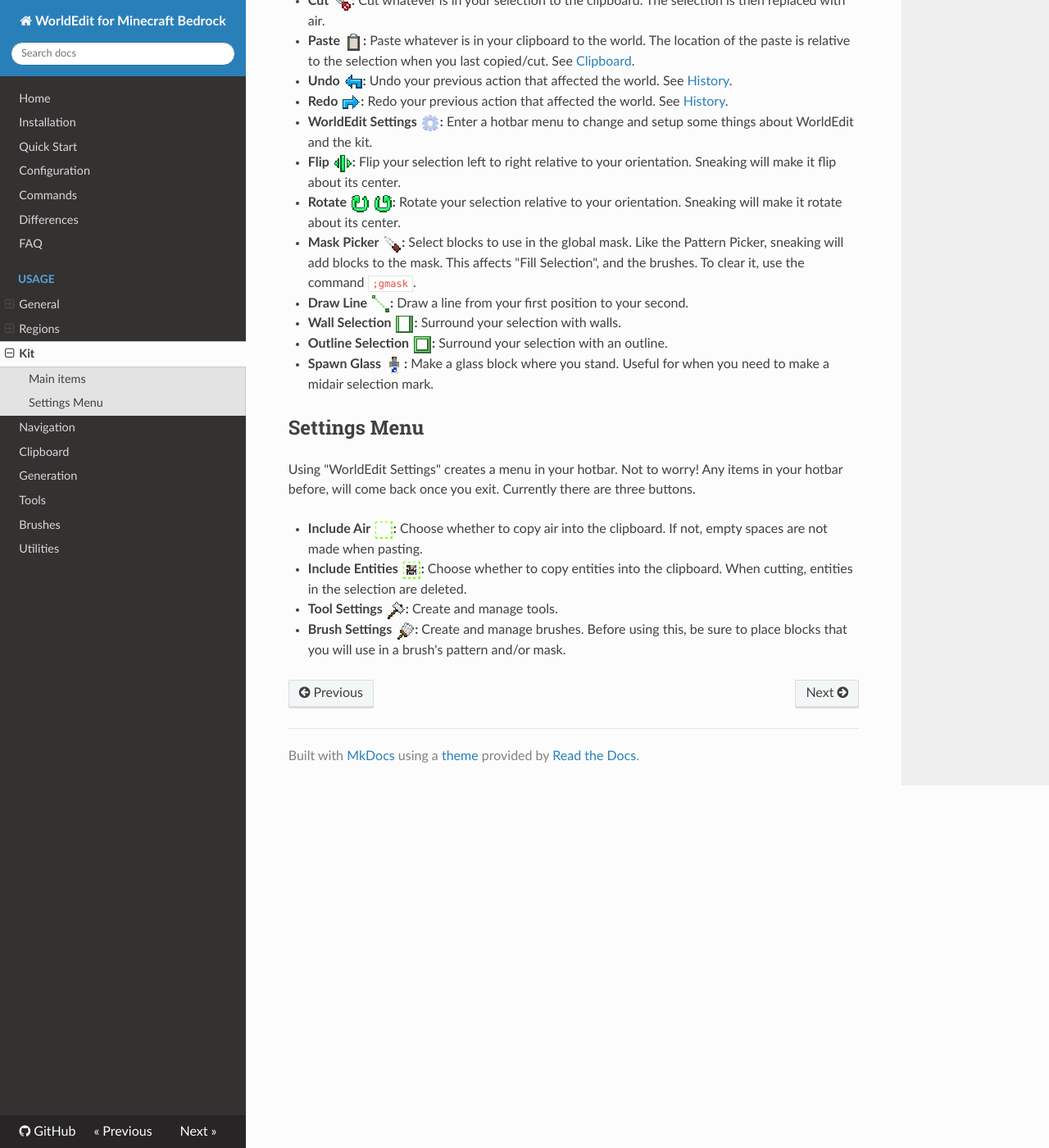
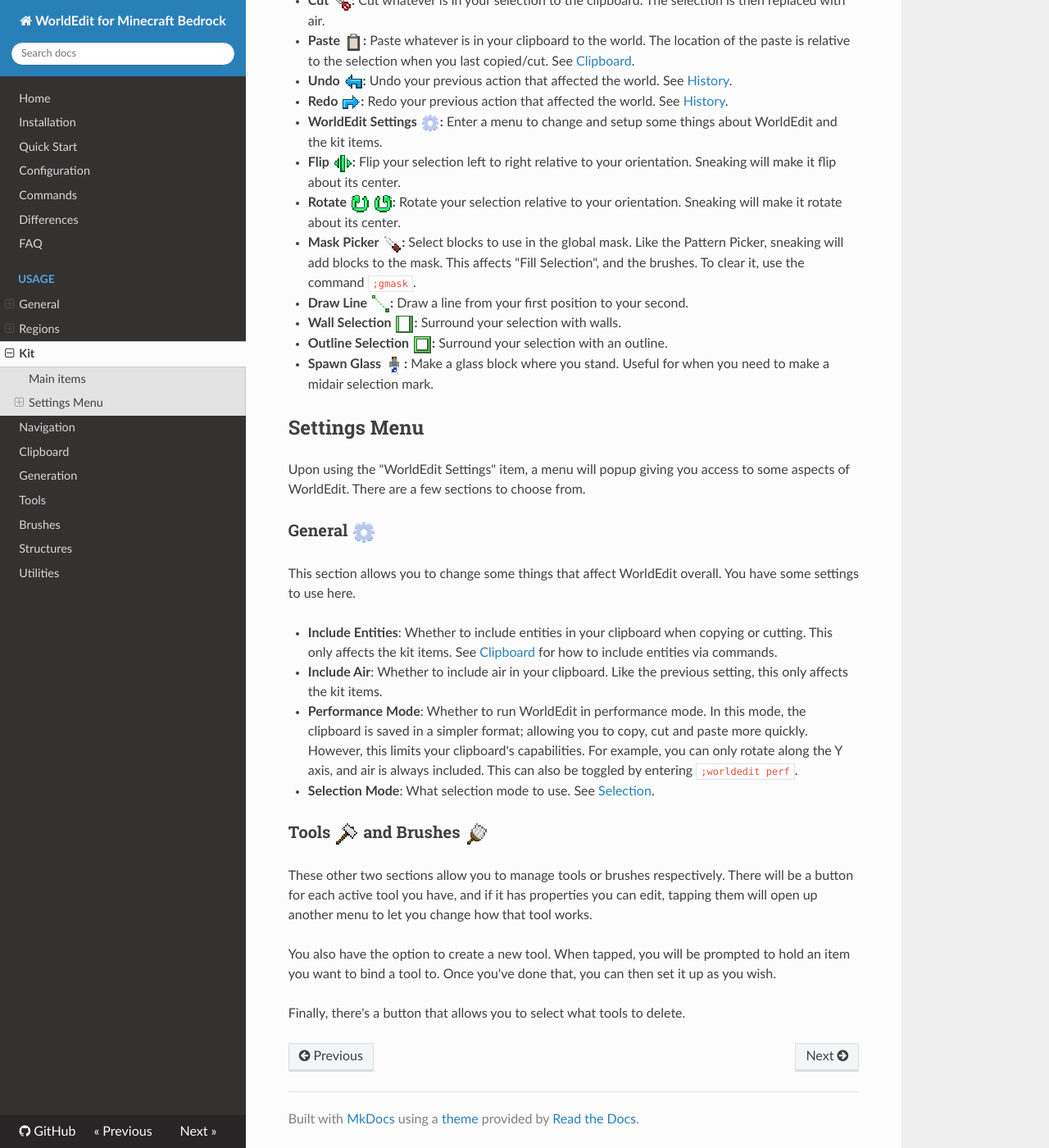
Before and after one commit to SIsilicon/WorldEdit-BE-Docs, an MkDocs documentation site: the page built from docs/usage/kit.md, in a window 1280 px wide and 1400 px high, scrolled down 520 px. Shown: the whole window at 82% size. Built offline with MkDocs 1.6.1, drawn with Linux system fonts in a browser that asks for light colours; nearby versions of some CDN libraries.

Commit message:
Updated kit documentation Added structure documentation

```diff
--- a/docs/usage/kit.md
+++ b/docs/usage/kit.md
@@ -14,7 +14,7 @@
 * <a name="paste"></a>**Paste ![](../img/icons/paste.png):** Paste whatever is in your clipboard to the world. The location of the paste is relative to the selection when you last copied/cut. See [Clipboard](clipboard.md).
 * <a name="undo"></a>**Undo ![](../img/icons/undo.png):** Undo your previous action that affected the world. See [History](general/history.md).
 * <a name="redo"></a>**Redo ![](../img/icons/redo.png):** Redo your previous action that affected the world. See [History](general/history.md).
-* <a name="config"></a>**WorldEdit Settings ![](../img/icons/config.png):** Enter a hotbar menu to change and setup some things about WorldEdit and the kit.
+* <a name="config"></a>**WorldEdit Settings ![](../img/icons/config.png):** Enter a menu to change and setup some things about WorldEdit and the kit items.
 * <a name="flip"></a>**Flip ![](../img/icons/flip.png):** Flip your selection left to right relative to your orientation. Sneaking will make it flip about its center.
 * <a name="rotate"></a>**Rotate ![](../img/icons/rotate_cw.png) ![](../img/icons/rotate_ccw.png):** Rotate your selection relative to your orientation. Sneaking will make it rotate about its center.
 * <a name="mask_picker"></a>**Mask Picker ![](../img/icons/maskdropper.png):** Select blocks to use in the global mask. Like the Pattern Picker, sneaking will add blocks to the mask. This affects "Fill Selection", and the brushes. To clear it, use the command `;gmask`.
@@ -25,9 +25,21 @@
 
 ## Settings Menu
 
-Using "WorldEdit Settings" creates a menu in your hotbar. Not to worry! Any items in your hotbar before, will come back once you exit. Currently there are three buttons.
+Upon using the "WorldEdit Settings" item, a menu will popup giving you access to some aspects of WorldEdit. There are a few sections to choose from.
 
-* **Include Air ![](../img/icons/include_air.png):** Choose whether to copy air into the clipboard. If not, empty spaces are not made when pasting.
-* **Include Entities ![](../img/icons/include_entities.png):** Choose whether to copy entities into the clipboard. When cutting, entities in the selection are deleted.
-* **Tool Settings ![](../img/icons/tool_config.png):** Create and manage tools.
-* **Brush Settings ![](../img/icons/brush_config.png):** Create and manage brushes. Before using this, be sure to place blocks that you will use in a brush's pattern and/or mask.
+### General ![](../img/icons/config.png)
+
+This section allows you to change some things that affect WorldEdit overall. You have some settings to use here.
+
+* **Include Entities**: Whether to include entities in your clipboard when copying or cutting. This only affects the kit items. See [Clipboard](clipboard.md) for how to include entities via commands.
+* **Include Air**: Whether to include air in your clipboard. Like the previous setting, this only affects the kit items.
+* **Performance Mode**: Whether to run WorldEdit in performance mode. In this mode, the clipboard is saved in a simpler format; allowing you to copy, cut and paste more quickly. However, this limits your clipboard's capabilities. For example, you can only rotate along the Y axis, and air is always included. This can also be toggled by entering `;worldedit perf`.
+* **Selection Mode**: What selection mode to use. See [Selection](./regions/selection.md).
+
+### Tools ![](../img/icons/tool_config.png) and Brushes ![](../img/icons/brush_config.png)
+
+These other two sections allow you to manage tools or brushes respectively. There will be a button for each active tool you have, and if it has properties you can edit, tapping them will open up another menu to let you change how that tool works.
+
+You also have the option to create a new tool. When tapped, you will be prompted to hold an item you want to bind a tool to. Once you've done that, you can then set it up as you wish.
+
+Finally, there's a button that allows you to select what tools to delete.
--- a/mkdocs.yml
+++ b/mkdocs.yml
@@ -41,6 +41,7 @@
     - Generation: usage/generation.md
     - Tools: usage/tools.md
     - Brushes: usage/brushes.md
+    - Structures: usage/structures.md
     - Utilities: usage/utilites.md
 
 python:
```
Also changed, not shown: docs/index.md (+1 -0 lines), docs/usage/structures.md (added, +25 -0 lines).
